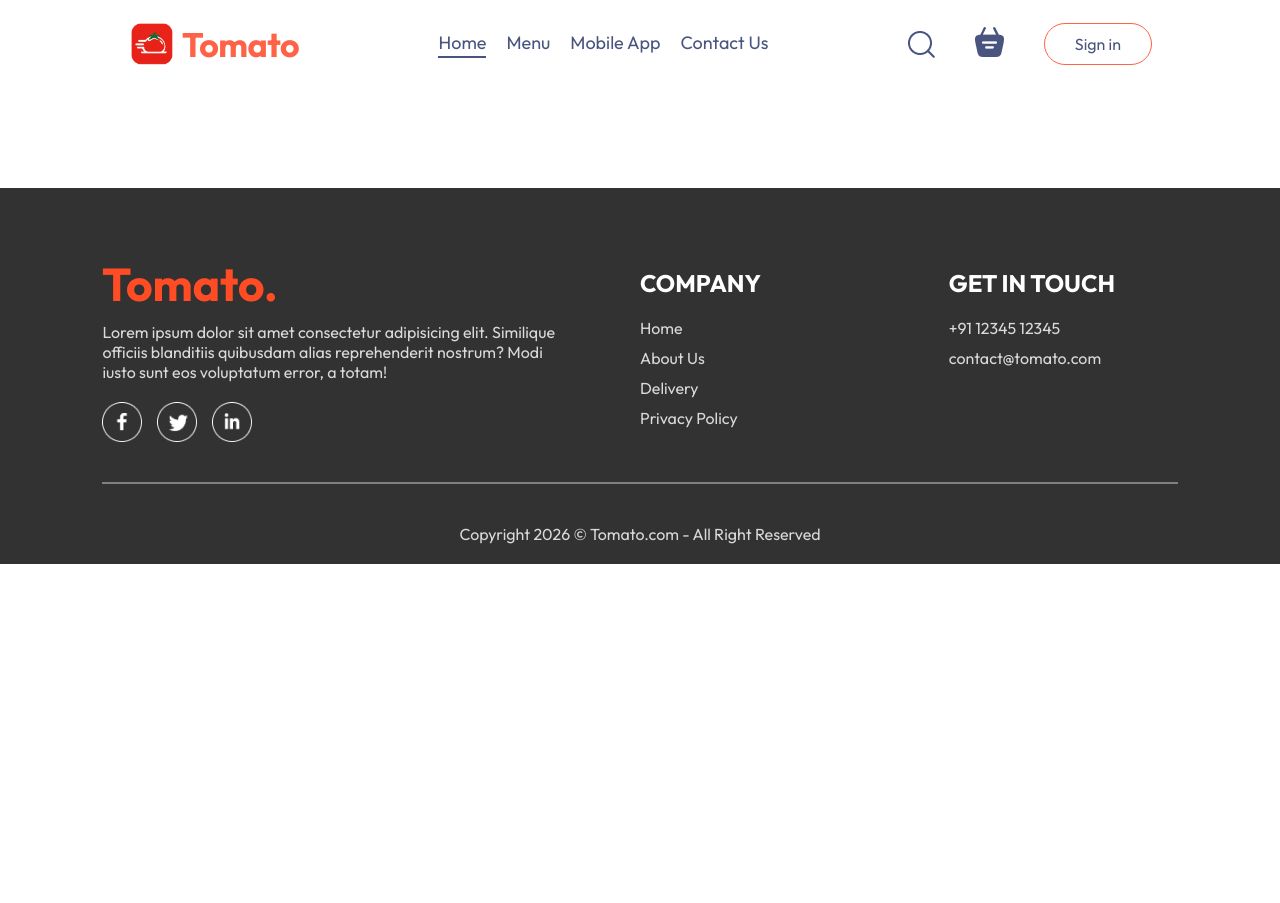
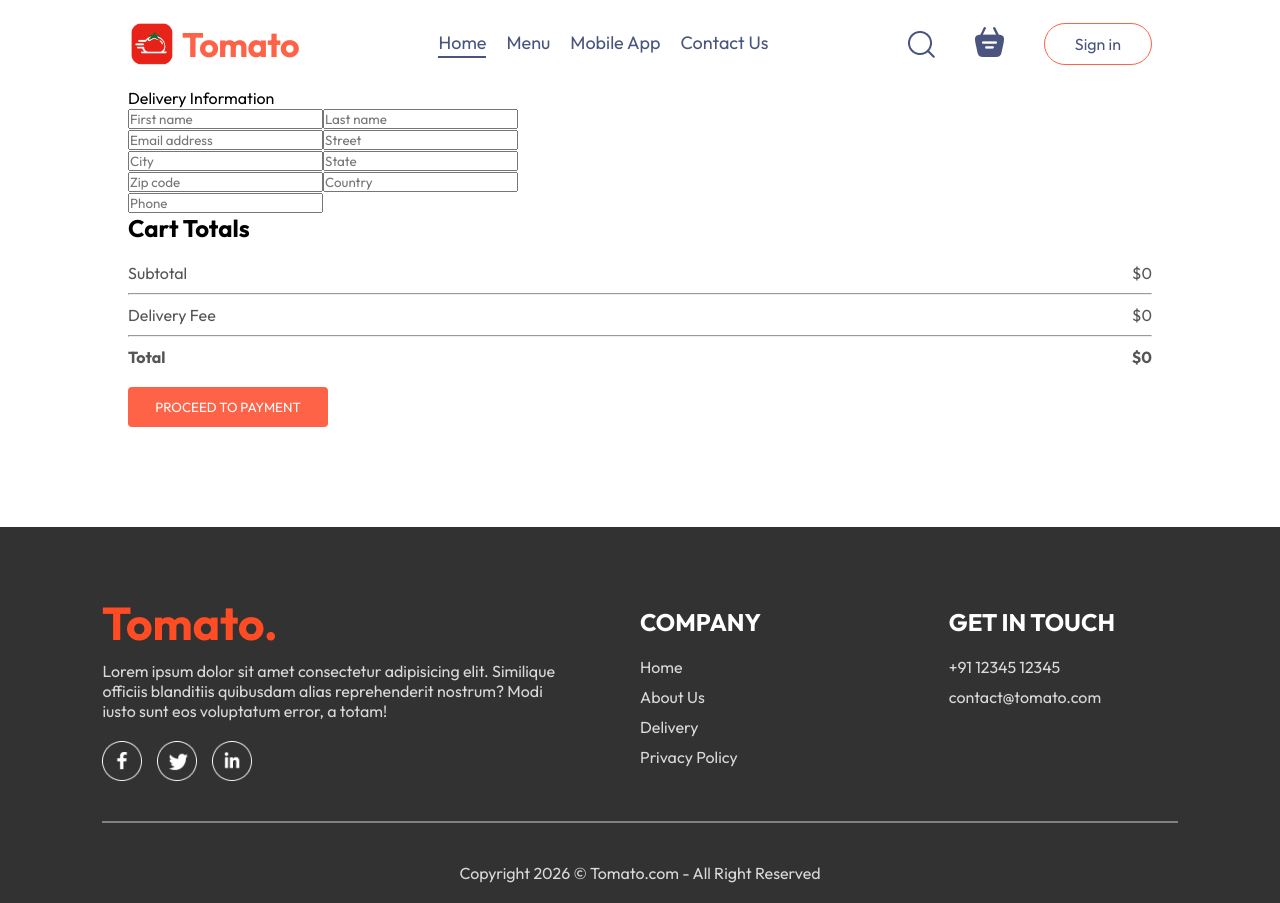
Before and after one commit to mohitpawar12/Tomato-Food_Delivery_Website, a React (Vite) app in the folder Frontend/: page /order in a window 1280 px wide. Before the commit the page ends 800 px from the top, so only its background shows below. Built offline with nearby package versions, Linux system fonts and the light colour scheme.

Commit message:
feat(order): add place order page

```diff
--- a/Frontend/src/pages/PlaceOrder/PlaceOrder.jsx
+++ b/Frontend/src/pages/PlaceOrder/PlaceOrder.jsx
@@ -1,12 +1,55 @@
-import React from 'react'
-import './PlaceOrder.css'
+import React, { useContext } from 'react';
+import './PlaceOrder.css';
+import { StoreContext } from '../../context/storeContext';
 
 const PlaceOrder = () => {
+  const { getTotalCartAmount } = useContext(StoreContext);
+
   return (
-    <div>
+    <form className="place-order">
+      <div className="place-order-left">
+        <p className="title">Delivery Information</p>
+        <div className="multi-fields">
+          <input type="text" placeholder="First name" />
+          <input type="text" placeholder="Last name" />
+        </div>
+        <input type="email" placeholder="Email address" />
+        <input type="text" placeholder="Street" />
+        <div className="multi-fields">
+          <input type="text" placeholder="City" />
+          <input type="text" placeholder="State" />
+        </div>
+        <div className="multi-fields">
+          <input type="text" placeholder="Zip code" />
+          <input type="text" placeholder="Country" />
+        </div>
+        <input type="text" placeholder="Phone" />
+      </div>
 
-    </div>
-  )
-}
+      <div className="place-order-right">
+        <div className="cart-total">
+          <h2>Cart Totals</h2>
+          <div>
+            <div className="cart-total-details">
+              <p>Subtotal</p>
+              <p>${getTotalCartAmount()}</p>
+            </div>
+            <hr />
+            <div className="cart-total-details">
+              <p>Delivery Fee</p>
+              <p>${getTotalCartAmount() === 0 ? 0 : 2}</p>
+            </div>
+            <hr />
+            <div className="cart-total-details">
+              <b>Total</b>
+              <b>${getTotalCartAmount() === 0 ? 0 : getTotalCartAmount() + 2}</b>
+            </div>
+          </div>
+          <button type="submit">PROCEED TO PAYMENT</button>
+        </div>
+      </div>
+    </form>
+  );
+};
 
-export default PlaceOrder
+export default PlaceOrder;
```
